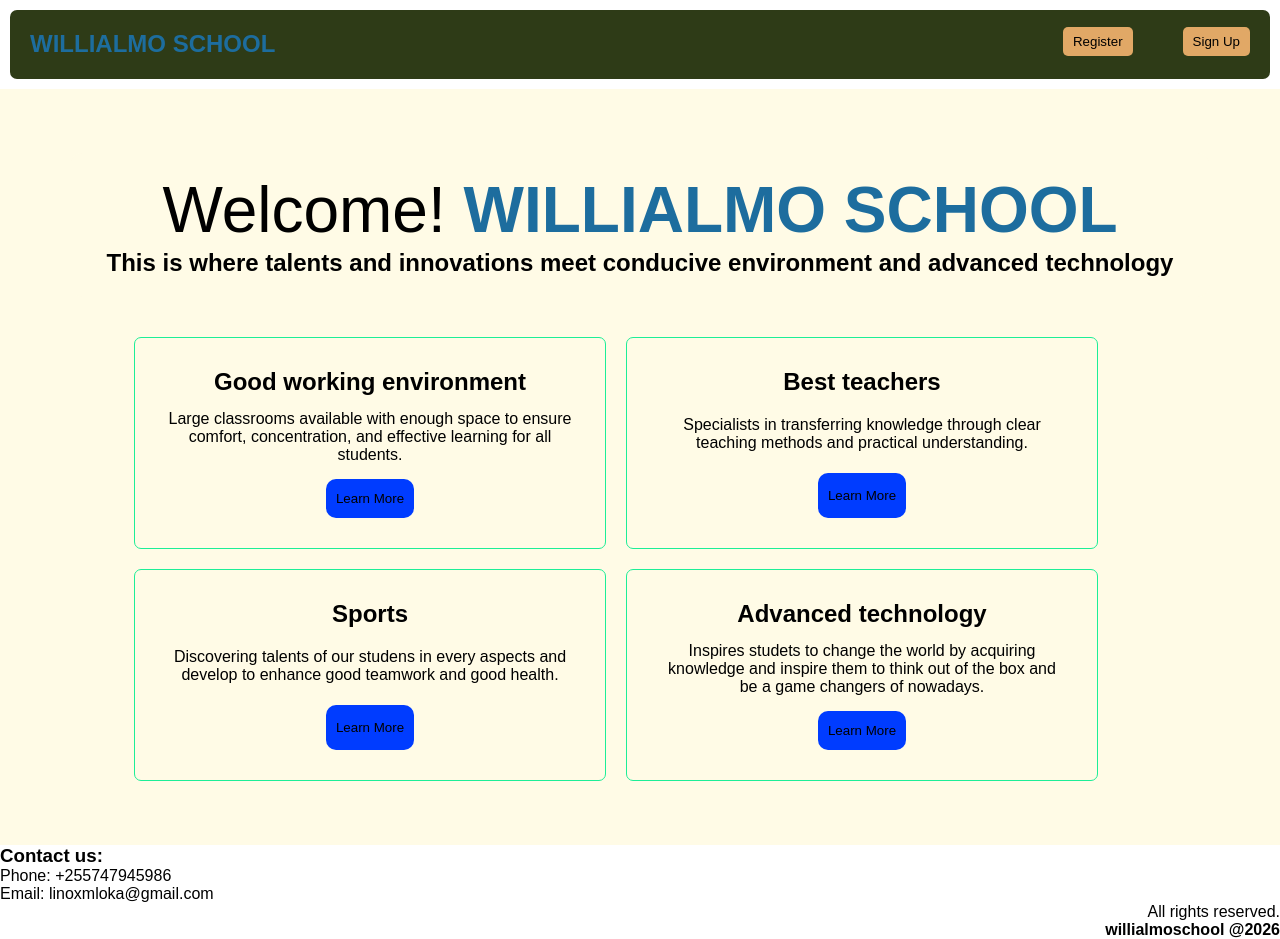
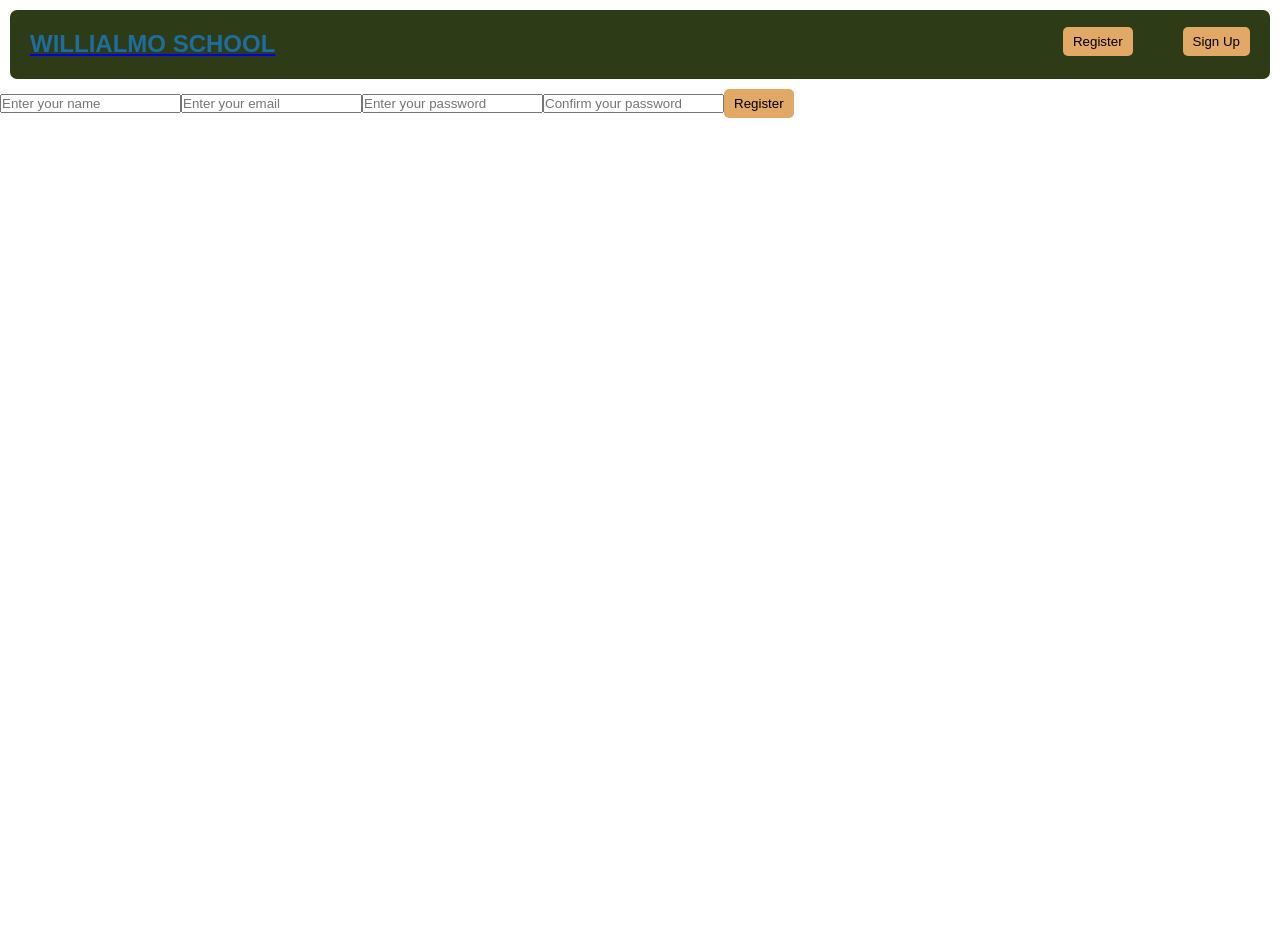
Before and after one commit to linomloka/Willialmo_school, a React (Vite) app: page /register in a window 1280 px wide. After the commit the page ends 800 px from the top, so only its background shows below. Built offline with nearby package versions, Linux system fonts and the light colour scheme; a web font is replaced by a local one.

Commit message:
Make a form

```diff
--- a/src/App.jsx
+++ b/src/App.jsx
@@ -2,15 +2,31 @@ import './App.css'
 import HomePage from './HomePage'
 import Navbar from './Navbar'
 import Footer from './Footer'
+import RegisterPage from './RegisterPage'
+import { BrowserRouter, Routes, Route } from 'react-router-dom'
+
+
+
+  const Home = () => {
+
+    return(
+      <>
+        <HomePage />
+        <Footer />
+      </>
+    );
+  }
 
 function App() {
 
   return (
-    <>
-      <Navbar />
-      <HomePage />
-      <Footer />
-    </>
+      <BrowserRouter>
+        <Navbar />
+        <Routes>
+          <Route path='/' element={<Home />} />
+          <Route path='/register' element={<RegisterPage />} />
+        </Routes>
+      </BrowserRouter>
   )
 }
 
--- a/src/Navbar.jsx
+++ b/src/Navbar.jsx
@@ -1,15 +1,24 @@
+import { Link } from "react-router-dom";
 
-function Navbar(){
-    return(
+function Navbar() {
+    return (
         <header>
             <div className="navbar">
+                <Link to="/">
                     <h2 className="school_head">WILLIALMO SCHOOL</h2>
+                </Link>
+
                 <div className="navbar_buttons">
-                <button href="register.html">Register</button>
-                <button href="sign_up.html">Sign Up</button>
+                    <Link to="/register">
+                        <button type="button">Register</button>
+                    </Link>
+                    <Link to="/signup">
+                        <button type="button">Sign Up</button>
+                    </Link>
                 </div>
             </div>
         </header>
     );
 }
-export default Navbar
+
+export default Navbar;
--- /dev/null
+++ b/src/RegisterPage.jsx
@@ -0,0 +1,65 @@
+import { useState } from 'react'
+
+function RegisterPage() {
+
+    const [ formData, setFormData ] = useState({
+        name: "",
+        email: "",
+        password: "",
+        confirmPassword: ""
+    })
+
+    const handleForm = (e) => {
+        setFormData({...formData,
+                     [e.target.name]:e.target.value,});
+    }
+
+    const handleSubmit = (e) => {
+        e.preventDefault();
+        console.log(formData);
+    };
+
+    return(
+
+        <div>
+
+            <form onSubmit={handleSubmit}>
+                <input type="text"
+                       name='name'
+                       onChange={ handleForm }
+                       value={formData.name}
+                       placeholder="Enter your name"
+                       required
+                />
+
+                <input type="email"
+                       name='email'
+                       onChange={handleForm}
+                       value={formData.email}
+                       placeholder="Enter your email"
+                       required
+                />
+
+                <input type="password"
+                       name='password'
+                       onChange={handleForm}
+                       value={formData.password}
+                       placeholder="Enter your password"
+                       required
+                />
+
+                <input type="password"
+                       name='confirmPassword'
+                       onChange={handleForm}
+                       value={formData.confirmPassword}
+                       placeholder="Confirm your password"
+                       required
+                />
+                <button type='submit'>Register</button>
+            </form>
+        </div>
+    );
+}
+
+// QUIZ: Put CSS styles to the form, put if statements.//
+export default RegisterPage;
```
Lines whose indentation alone changed are shown as unchanged.
